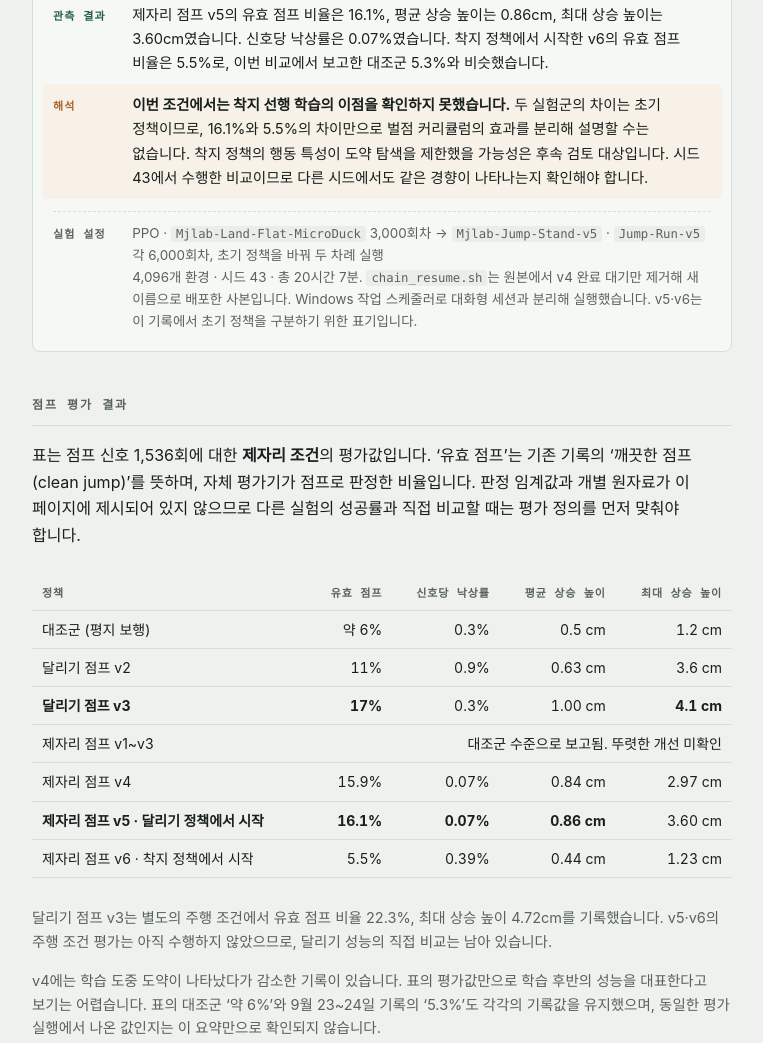
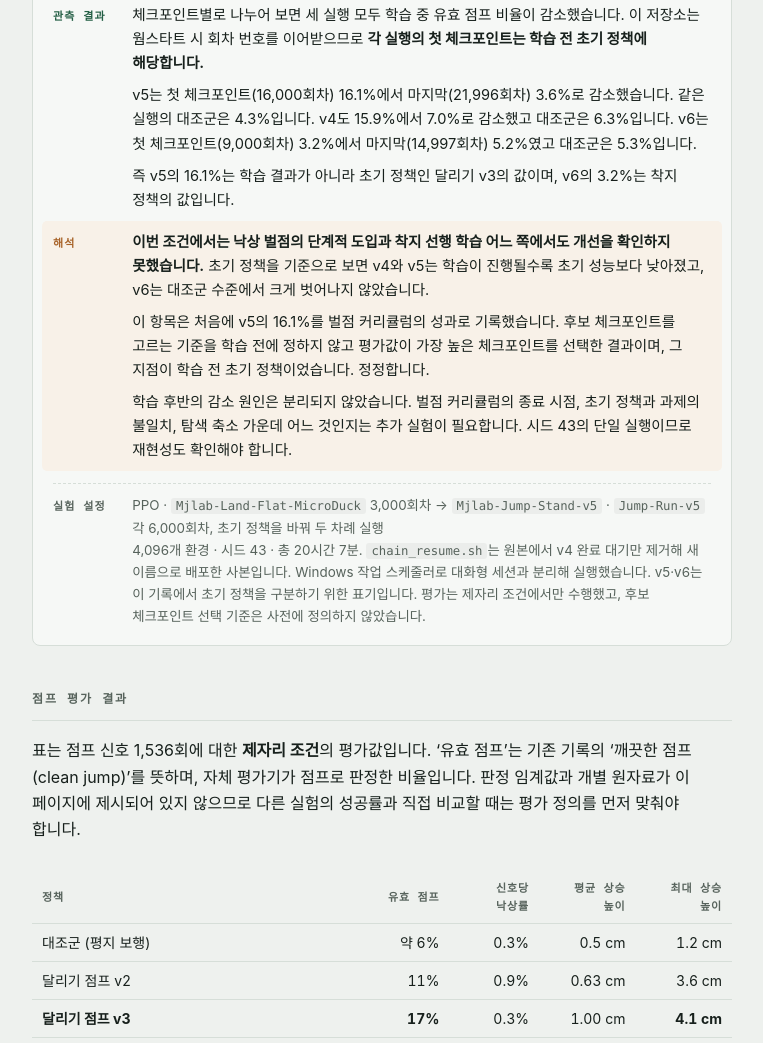
Before and after one commit to navicoby/microduck-log, a plain HTML site: page index.html in a window 1280 px wide. Shown: the part 6905-7948 px from the top of the page, without its empty margins (258-1021 px from the left). Drawn offline with Linux system fonts and the light colour scheme; a script that the page names is missing.

Commit message:
정정: 제자리 점프 v4·v5·v6의 첫 체크포인트는 학습 전 초기 정책 — 초기값을 학습 결과로 보고했던 부분을 초기→최종으로 고치고, 체크포인트 선택 기준을 측정 오류 항목에 추가

```diff
--- a/index.html
+++ b/index.html
@@ -272,9 +272,13 @@
   <p class="date">2026-09-23 → 09-24</p>
   <h3>제자리 점프의 초기 정책 비교: 보행 계열 정책과 착지 정책</h3>
   <div class="did"><b>수행 내용</b><span>중단했던 연속 실험을 재개했습니다. 착지 정책을 3,000회차 학습한 뒤, 동일한 점프 과제를 서로 다른 초기 정책에서 학습했습니다. v5는 기존 달리기 정책, v6는 새로 학습한 착지 정책에서 시작했습니다. 두 구성 모두 낙상 벌점을 커리큘럼으로 도입했습니다.</span></div>
-  <div class="got"><b>관측 결과</b><span>제자리 점프 v5의 유효 점프 비율은 16.1%, 평균 상승 높이는 0.86cm, 최대 상승 높이는 3.60cm였습니다. 신호당 낙상률은 0.07%였습니다. 착지 정책에서 시작한 v6의 유효 점프 비율은 5.5%로, 이번 비교에서 보고한 대조군 5.3%와 비슷했습니다.</span></div>
-  <div class="learn"><b>해석</b><span><b>이번 조건에서는 착지 선행 학습의 이점을 확인하지 못했습니다.</b> 두 실험군의 차이는 초기 정책이므로, 16.1%와 5.5%의 차이만으로 벌점 커리큘럼의 효과를 분리해 설명할 수는 없습니다. 착지 정책의 행동 특성이 도약 탐색을 제한했을 가능성은 후속 검토 대상입니다. 시드 43에서 수행한 비교이므로 다른 시드에서도 같은 경향이 나타나는지 확인해야 합니다.</span></div>
-  <div class="setup"><b>실험 설정</b><span>PPO · <code>Mjlab-Land-Flat-MicroDuck</code> 3,000회차 → <code>Mjlab-Jump-Stand-v5</code> · <code>Jump-Run-v5</code> 각 6,000회차, 초기 정책을 바꿔 두 차례 실행<br>4,096개 환경 · 시드 43 · 총 20시간 7분. <code>chain_resume.sh</code>는 원본에서 v4 완료 대기만 제거해 새 이름으로 배포한 사본입니다. Windows 작업 스케줄러로 대화형 세션과 분리해 실행했습니다. v5·v6는 이 기록에서 초기 정책을 구분하기 위한 표기입니다.</span></div>
+  <div class="got"><b>관측 결과</b><span>체크포인트별로 나누어 보면 세 실행 모두 학습 중 유효 점프 비율이 감소했습니다. 이 저장소는 웜스타트 시 회차 번호를 이어받으므로 <b>각 실행의 첫 체크포인트는 학습 전 초기 정책에 해당합니다.</b>
+    <span style="display:block;margin-top:8px">v5는 첫 체크포인트(16,000회차) 16.1%에서 마지막(21,996회차) 3.6%로 감소했습니다. 같은 실행의 대조군은 4.3%입니다. v4도 15.9%에서 7.0%로 감소했고 대조군은 6.3%입니다. v6는 첫 체크포인트(9,000회차) 3.2%에서 마지막(14,997회차) 5.2%였고 대조군은 5.3%입니다.</span>
+    <span style="display:block;margin-top:8px">즉 v5의 16.1%는 학습 결과가 아니라 초기 정책인 달리기 v3의 값이며, v6의 3.2%는 착지 정책의 값입니다.</span></span></div>
+  <div class="learn"><b>해석</b><span><b>이번 조건에서는 낙상 벌점의 단계적 도입과 착지 선행 학습 어느 쪽에서도 개선을 확인하지 못했습니다.</b> 초기 정책을 기준으로 보면 v4와 v5는 학습이 진행될수록 초기 성능보다 낮아졌고, v6는 대조군 수준에서 크게 벗어나지 않았습니다.
+    <span style="display:block;margin-top:8px">이 항목은 처음에 v5의 16.1%를 벌점 커리큘럼의 성과로 기록했습니다. 후보 체크포인트를 고르는 기준을 학습 전에 정하지 않고 평가값이 가장 높은 체크포인트를 선택한 결과이며, 그 지점이 학습 전 초기 정책이었습니다. 정정합니다.</span>
+    <span style="display:block;margin-top:8px">학습 후반의 감소 원인은 분리되지 않았습니다. 벌점 커리큘럼의 종료 시점, 초기 정책과 과제의 불일치, 탐색 축소 가운데 어느 것인지는 추가 실험이 필요합니다. 시드 43의 단일 실행이므로 재현성도 확인해야 합니다.</span></span></div>
+  <div class="setup"><b>실험 설정</b><span>PPO · <code>Mjlab-Land-Flat-MicroDuck</code> 3,000회차 → <code>Mjlab-Jump-Stand-v5</code> · <code>Jump-Run-v5</code> 각 6,000회차, 초기 정책을 바꿔 두 차례 실행<br>4,096개 환경 · 시드 43 · 총 20시간 7분. <code>chain_resume.sh</code>는 원본에서 v4 완료 대기만 제거해 새 이름으로 배포한 사본입니다. Windows 작업 스케줄러로 대화형 세션과 분리해 실행했습니다. v5·v6는 이 기록에서 초기 정책을 구분하기 위한 표기입니다. 평가는 제자리 조건에서만 수행했고, 후보 체크포인트 선택 기준은 사전에 정의하지 않았습니다.</span></div>
 </article>
 
 <h2 id="jump-results">점프 평가 결과</h2>
@@ -287,9 +291,9 @@
     <tr><td>달리기 점프 v2</td><td class="n">11%</td><td class="n">0.9%</td><td class="n">0.63 cm</td><td class="n">3.6 cm</td></tr>
     <tr><td><b>달리기 점프 v3</b></td><td class="n"><b>17%</b></td><td class="n">0.3%</td><td class="n">1.00 cm</td><td class="n"><b>4.1 cm</b></td></tr>
     <tr><td>제자리 점프 v1~v3</td><td class="n" colspan="4">대조군 수준으로 보고됨. 뚜렷한 개선 미확인</td></tr>
-    <tr><td>제자리 점프 v4</td><td class="n">15.9%</td><td class="n">0.07%</td><td class="n">0.84 cm</td><td class="n">2.97 cm</td></tr>
-    <tr><td><b>제자리 점프 v5 · 달리기 정책에서 시작</b></td><td class="n"><b>16.1%</b></td><td class="n"><b>0.07%</b></td><td class="n"><b>0.86 cm</b></td><td class="n">3.60 cm</td></tr>
-    <tr><td>제자리 점프 v6 · 착지 정책에서 시작</td><td class="n">5.5%</td><td class="n">0.39%</td><td class="n">0.44 cm</td><td class="n">1.23 cm</td></tr>
+    <tr><td>제자리 점프 v4 <span style="color:var(--mut)">초기 → 최종</span></td><td class="n">15.9% → 7.0%</td><td class="n">0.20%</td><td class="n">0.35 cm</td><td class="n">1.08 cm</td></tr>
+    <tr><td>제자리 점프 v5 · 달리기 정책에서 시작 <span style="color:var(--mut)">초기 → 최종</span></td><td class="n">16.1% → 3.6%</td><td class="n">0.26%</td><td class="n">0.49 cm</td><td class="n">1.17 cm</td></tr>
+    <tr><td>제자리 점프 v6 · 착지 정책에서 시작 <span style="color:var(--mut)">초기 → 최종</span></td><td class="n">3.2% → 5.2%</td><td class="n">0.07%</td><td class="n">0.45 cm</td><td class="n">1.48 cm</td></tr>
   </tbody>
 </table>
 </div>
```
